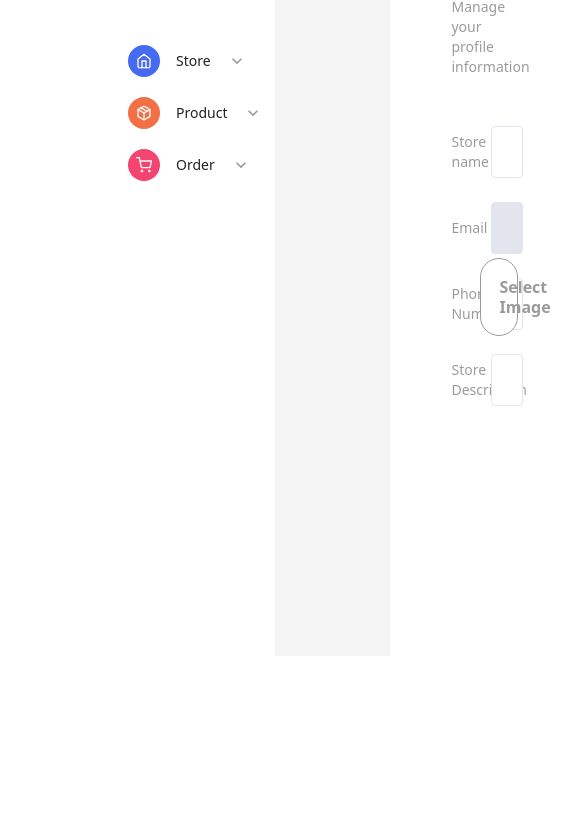
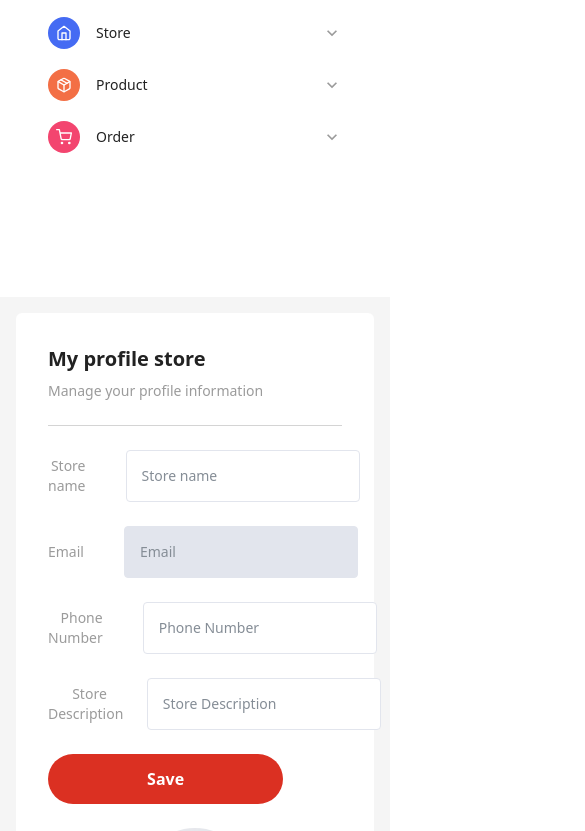
Before and after one commit to anditorp/Blanja-FE, a React (Vite) app: page /seller-profile/store-profile in a window 390 px wide. Shown: the part 271-1102 px from the top of the page, 585 px wide, since content can reach past the window. Before the commit the page ends 927 px from the top, so only its background shows below. Built offline with nearby package versions, Linux system fonts and the light colour scheme; no server answers; sample sign-in values are in the browser's storage; a web font is replaced by a local one.

Commit message:
add responsive for seller profile

```diff
--- a/src/components/module/StoreProfile.jsx
+++ b/src/components/module/StoreProfile.jsx
@@ -97,7 +97,7 @@ const StoreProfile = () => {
             <div className='flex flex-col gap-6'>
                 <div className='bg-[#d4d4d4] h-[1px] w-full'></div>
 
-                <div className='w-full flex gap-6'>
+                <div className='w-full flex gap-6 max-lg:flex-col'>
 
                     <div className='flex flex-col gap-6 w-4/5'>
                         <div className='flex gap-10 items-center'>
@@ -150,12 +150,12 @@ const StoreProfile = () => {
                             />
                         </div>
 
-                        <Button className={"w-32 ml-44"} text='Save' onClick={handleSave} />
+                        <Button className={"w-32 ml-44 max-lg:ml-0 max-lg:w-full"} text='Save' onClick={handleSave} />
                     </div>
 
-                    <div className='bg-[#d4d4d4] h-[200px] w-[1px]'></div>
+                    <div className='bg-[#d4d4d4] h-[200px] w-[1px] max-lg:hidden'></div>
 
-                    <div className='flex flex-col items-center gap-5 w-1/5'>
+                    <div className='flex flex-col items-center gap-5 w-1/5 max-lg:w-full'>
                         <img className='size-28 rounded-full object-cover' src={photo || UserThumbnail} alt="" />
                         <label htmlFor='fileInput' className='w-full p-[15px] bg-white border border-[#9b9b9b] rounded-full font-bold text-base leading-5 text-[#9b9b9b]'>
                             Select Image
--- a/src/pages/Main/SellerProfile.jsx
+++ b/src/pages/Main/SellerProfile.jsx
@@ -13,15 +13,15 @@ const SellerProfile = () => {
     return (
         <div className='bg-[#f5f5f5] mx-auto'>
 
-            <div className='flex '>
+            <div className='flex max-lg:flex-col'>
 
-                <div className='py-36 pl-24 pr-8 bg-white'>
+                <div className='py-36 pl-24 pr-8 bg-white max-lg:pl-4 max-lg:pr-4'>
 
                     <SellerSidebar />
 
                 </div>
 
-                <div className='p-36 w-3/4 flex flex-col gap-8'>
+                <div className='p-36 w-3/4 flex flex-col gap-8 max-lg:p-4 max-lg:w-full'>
 
                     <Outlet />
 
```
